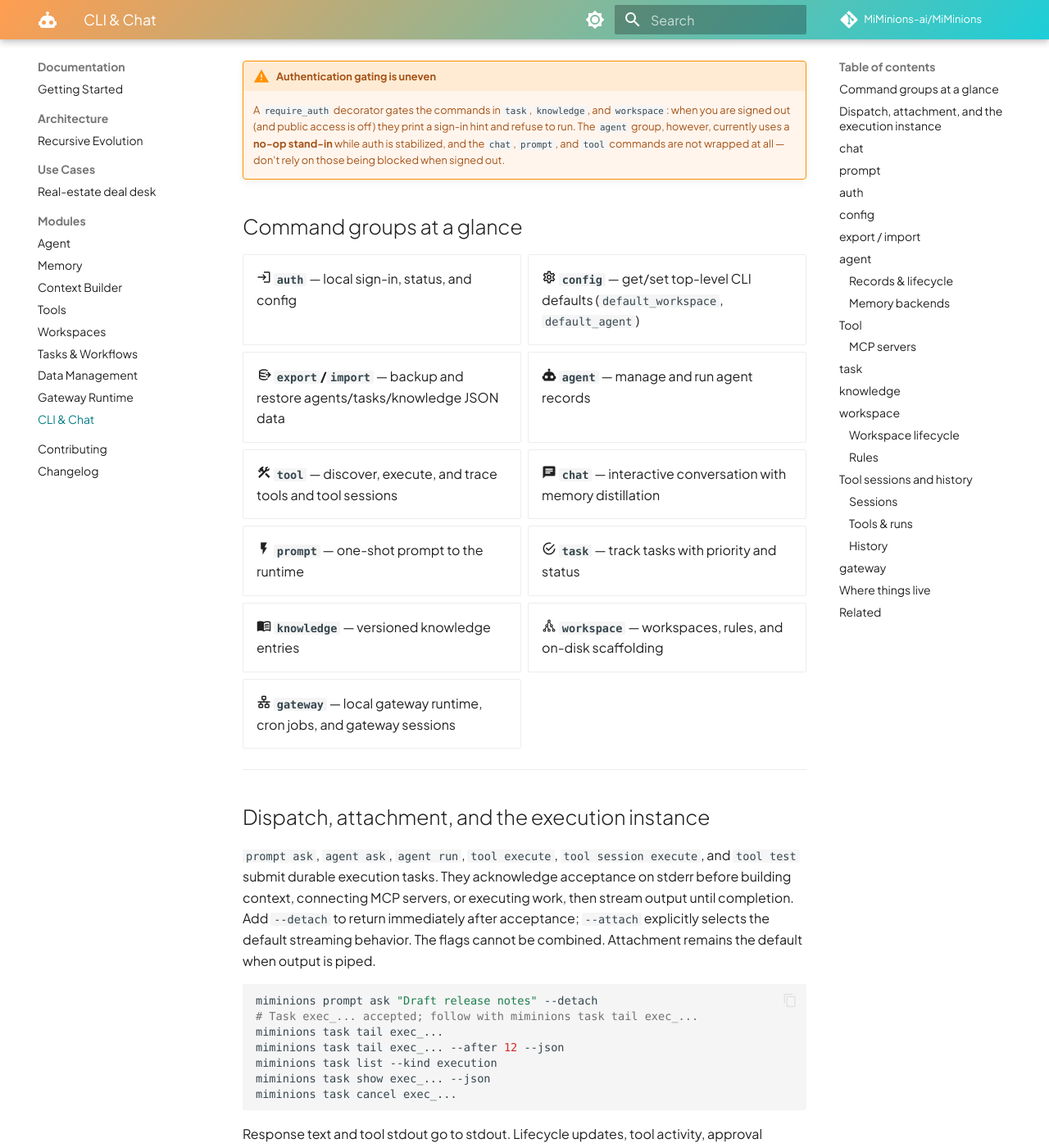
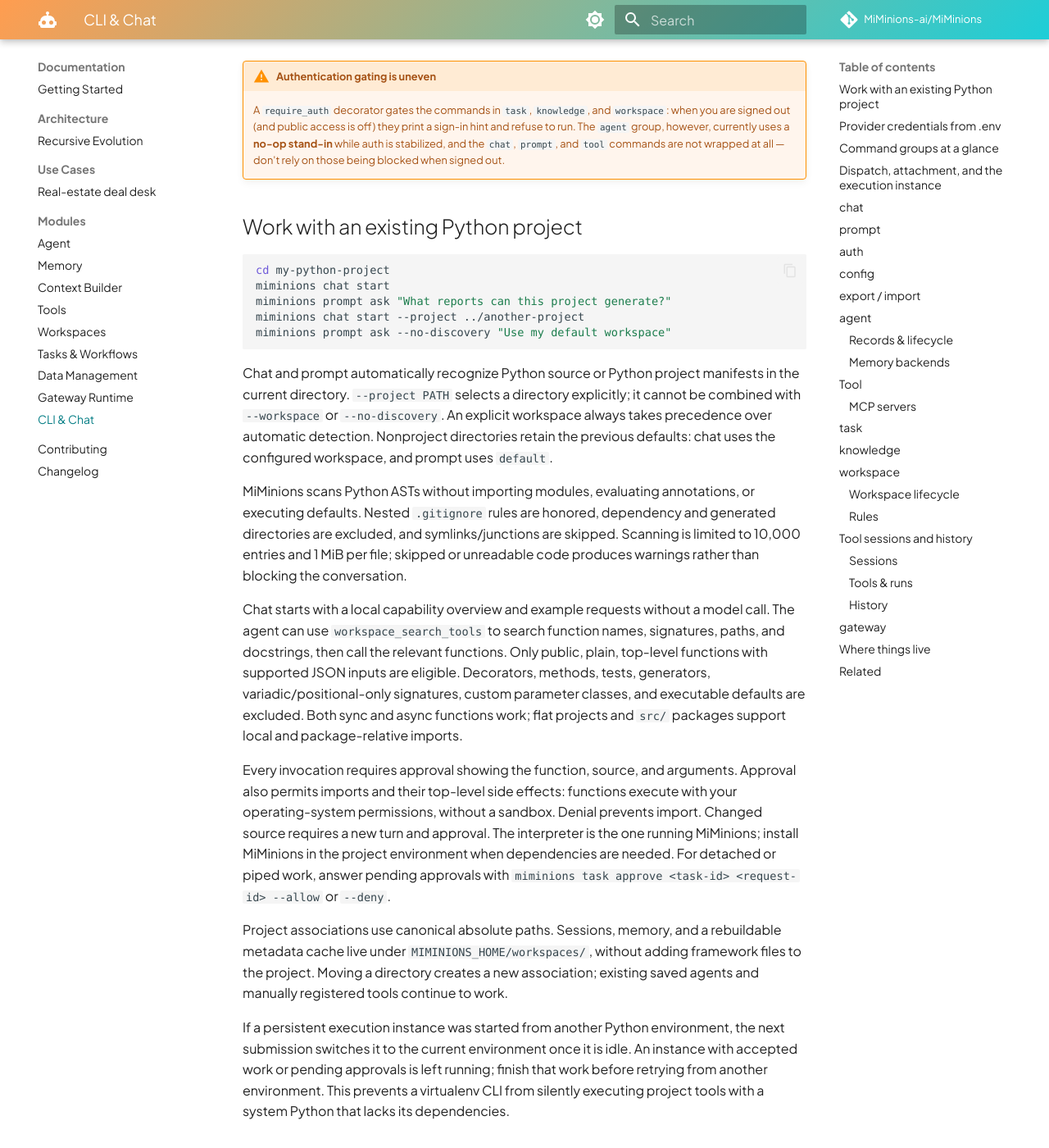
Before and after one commit to MiMinions-ai/MiMinions, an MkDocs documentation site: the page built from docs/modules/cli.md, in a window 1280 px wide and 1400 px high, scrolled down 844 px. Shown: the whole window at 82% size. Built offline with MkDocs 1.6.1 and Material for MkDocs 9.7.7, drawn with Linux system fonts in a browser that asks for light colours; comment, search, counter and statistics services are not loaded; some of the changed text lies outside the part shown.

Commit message:
- docs for explain workspace discovery and task-scoped creds

````diff
--- a/docs/modules/cli.md
+++ b/docs/modules/cli.md
@@ -25,6 +25,80 @@
 
 !!! warning "Authentication gating is uneven"
     A `require_auth` decorator gates the commands in `task`, `knowledge`, and `workspace`: when you are signed out (and public access is off) they print a sign-in hint and refuse to run. The `agent` group, however, currently uses a **no-op stand-in** while auth is stabilized, and the `chat`, `prompt`, and `tool` commands are not wrapped at all — don't rely on those being blocked when signed out.
+
+## Work with an existing Python project
+
+```bash
+cd my-python-project
+miminions chat start
+miminions prompt ask "What reports can this project generate?"
+miminions chat start --project ../another-project
+miminions prompt ask --no-discovery "Use my default workspace"
+```
+
+Chat and prompt automatically recognize Python source or Python project manifests
+in the current directory. `--project PATH` selects a directory explicitly; it
+cannot be combined with `--workspace` or `--no-discovery`. An explicit workspace
+always takes precedence over automatic detection. Nonproject directories retain
+the previous defaults: chat uses the configured workspace, and prompt uses `default`.
+
+MiMinions scans Python ASTs without importing modules, evaluating annotations,
+or executing defaults. Nested `.gitignore` rules are honored, dependency and
+generated directories are excluded, and symlinks/junctions are skipped. Scanning
+is limited to 10,000 entries and 1 MiB per file; skipped or unreadable code produces
+warnings rather than blocking the conversation.
+
+Chat starts with a local capability overview and example requests without a model
+call. The agent can use `workspace_search_tools` to search function names,
+signatures, paths, and docstrings, then call the relevant functions. Only public,
+plain, top-level functions with supported JSON inputs are eligible. Decorators,
+methods, tests, generators, variadic/positional-only signatures, custom parameter
+classes, and executable defaults are excluded. Both sync and async functions work;
+flat projects and `src/` packages support local and package-relative imports.
+
+Every invocation requires approval showing the function, source, and arguments.
+Approval also permits imports and their top-level side effects: functions execute
+with your operating-system permissions, without a sandbox. Denial prevents import.
+Changed source requires a new turn and approval. The interpreter is the one running
+MiMinions; install MiMinions in the project environment when dependencies are needed.
+For detached or piped work, answer pending approvals with
+`miminions task approve <task-id> <request-id> --allow` or `--deny`.
+
+Project associations use canonical absolute paths. Sessions, memory, and a
+rebuildable metadata cache live under `MIMINIONS_HOME/workspaces/`, without adding
+framework files to the project. Moving a directory creates a new association;
+existing saved agents and manually registered tools continue to work.
+
+If a persistent execution instance was started from another Python environment,
+the next submission switches it to the current environment once it is idle. An
+instance with accepted work or pending approvals is left running; finish that work
+before retrying from another environment. This prevents a virtualenv CLI from
+silently executing project tools with a system Python that lacks its dependencies.
+
+## Provider credentials from `.env`
+
+CLI execution tasks read API keys from the selected project's `.env`. For a
+nonproject workflow, the file is `.env` in the directory where the task was
+submitted. With `--project PATH`, the selected project supplies the file even when
+you launch the CLI elsewhere. Parent directories are not searched.
+
+```dotenv
+OPENROUTER_API_KEY="your-key"
+```
+
+Only `OPENROUTER_API_KEY`, `OPENAI_API_KEY`, `ANTHROPIC_API_KEY`, `GEMINI_API_KEY`,
+and `GOOGLE_API_KEY` are loaded. Nonempty exported values win over `.env` values.
+Keys are reread for each task, including session memory distillation, and remain
+inside that task's process. They are not saved in task requests, logs, or model
+context, and changing a project's `.env` does not require restarting the supervisor.
+Keep `.env` out of version control. Direct SDK use still requires environment
+variables or explicit credential configuration.
+
+In PowerShell you can alternatively set a key for the current terminal:
+
+```powershell
+$env:OPENROUTER_API_KEY = 'your-key'
+```
 
 ## Command groups at a glance
 
@@ -150,7 +224,7 @@
 ```
 
 !!! tip "Needs an LLM backend"
-    Chat (and `prompt`) call the live model. With the default OpenRouter provider you must export `OPENROUTER_API_KEY` — without it, agent construction fails with a clear `ValueError`. Errors during a turn are shown as an `[error] ...` line; if a reply was partially streamed before the error, the partial text is kept in the transcript alongside the error marker. See [Agent](agent.md#model-provider-selection) for switching providers.
+    Chat (and `prompt`) call the live model. Set `OPENROUTER_API_KEY` in your terminal environment or the selected project's `.env`. Without either, agent construction fails with a clear `ValueError` identifying the credential file. Errors during a turn are shown as an `[error] ...` line; if a reply was partially streamed before the error, the partial text is kept in the transcript alongside the error marker. See [Agent](agent.md#model-provider-selection) for switching providers.
 
 ??? note "Bounded LLM context (how it works)"
     Before each turn the in-memory history passed to the LLM is capped at the most recent **40 messages** via `trim_message_history`, cutting only at a user-prompt turn boundary so tool call/return pairs are never split. The JSONL transcript on disk always stays complete — only the model's context window is bounded.
````
Also changed, not shown: STRUCTURE.md (+4 -0 lines), src/miminions/agent/README.md (+8 -1 lines), src/miminions/cli/README.md (+21 -1 lines), src/miminions/context/README.md (+7 -1 lines), src/miminions/execution/README.md (+22 -0 lines), src/miminions/tools/README.md (+15 -2 lines), src/miminions/workspace_fs/README.md (+15 -0 lines).
